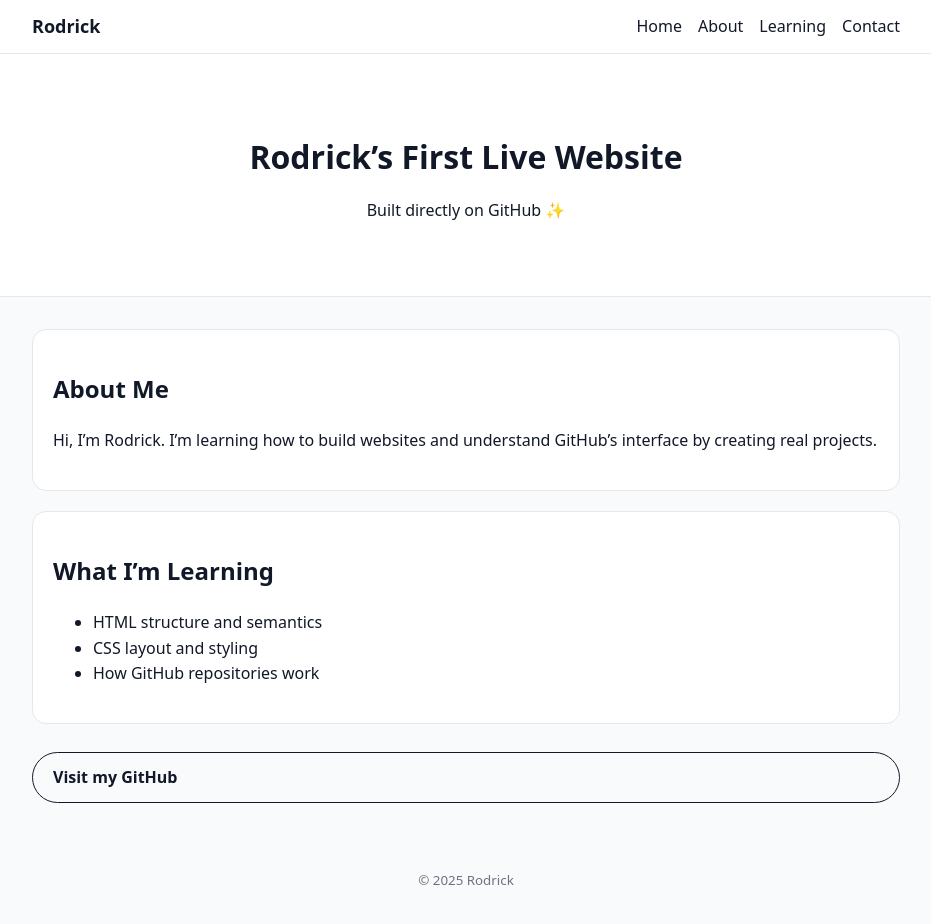
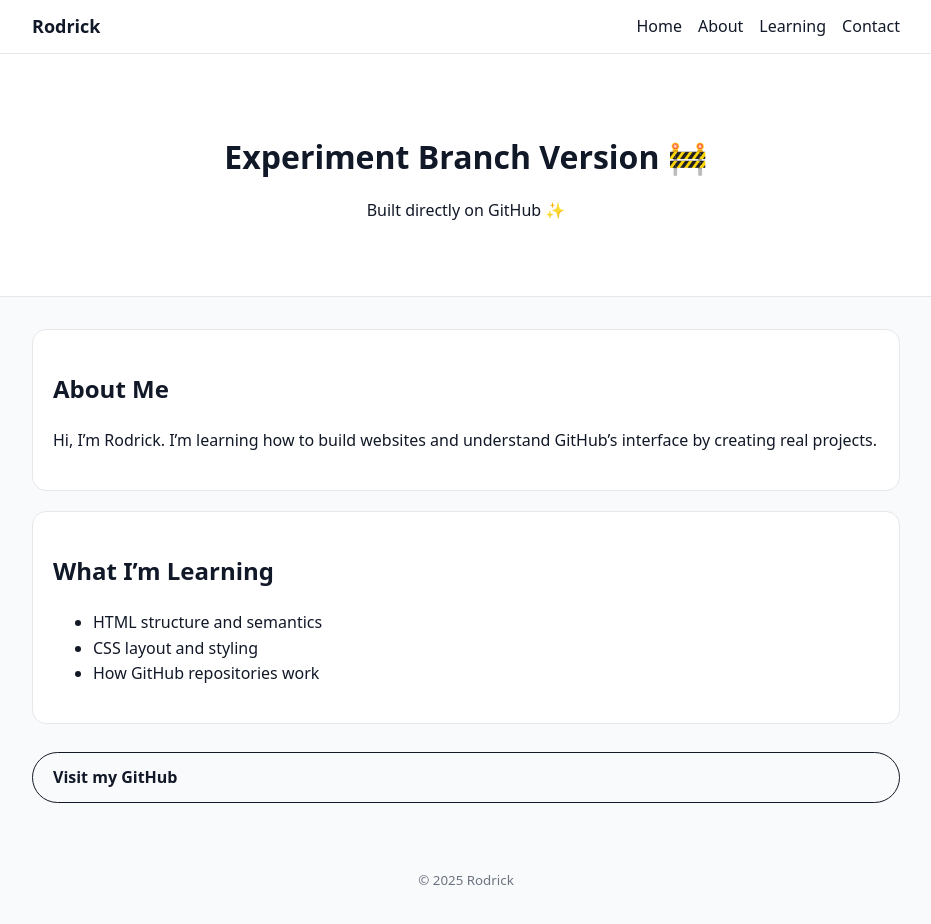
Before and after one commit to rodrick211225/first-html-css, a plain HTML site: page index.html in a window 1280 px wide. Shown: the whole page, without its empty margins (174-1105 px from the left). Drawn offline with Linux system fonts and the light colour scheme.

Commit message:
Test change on experiment branch

```diff
--- a/index.html
+++ b/index.html
@@ -20,7 +20,7 @@
 </nav>
 
     <header class="header">
-      <h1>Rodrick’s First Live Website</h1>
+      <h1>Experiment Branch Version 🚧</h1>
       <p>Built directly on GitHub ✨</p>
     </header>
 
```
